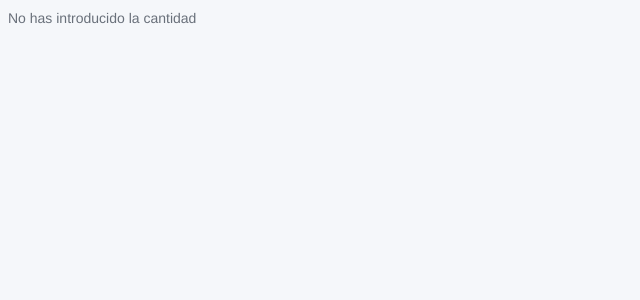
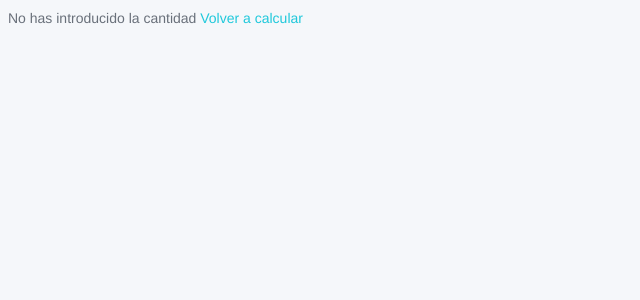
Before and after one commit to RafaelAybar/Mantis-rebirth, a PHP site: page /calculadora.php in a window 1280 px wide. Shown: the top 300 px of the page, without its empty margins (0-640 px from the left). Run offline with PHP 8.4, Linux system fonts and the light colour scheme.

Commit message:
Añadida la opción de volver a calcular

```diff
--- a/calculadora.php
+++ b/calculadora.php
@@ -10,11 +10,11 @@
 <?php
     //Comprobamos que no se puedan marcar las dos opciones a la vez
     if (isset($_POST['cantidad']) && isset($_POST['top2']) && isset($_POST['top3'])) {
-    die("Debes seleccionar entre top 2 o top 3");
+    die("Debes seleccionar entre top 2 o top 3 <a href='calculadora.html'> Volver a calcular</a>");
     }
     //Comprobamos que la cantidad no está vacía
     elseif (empty($_POST['cantidad'])) {
-        die("No has introducido la cantidad");
+        die("No has introducido la cantidad <a href='calculadora.html'> Volver a calcular</a>");
     }
     else{
         //Comprobamos que el dato introducido es un número
@@ -34,11 +34,11 @@
                 echo "Al primero le corresponden $prim €, al segundo $sec €, al tercero $terce €";
                 }
                 else {
-                die("Debes de seleccionar alguna de las opciones");
+                die("Debes de seleccionar alguna de las opciones <a href='calculadora.html'> Volver a calcular</a>");
             }
             }
           else {
-            die("La cantidad debe ser un valor numérico coherente");
+            die("La cantidad debe ser un valor numérico coherente. <a href='calculadora.html'> Volver a calcular</a>");
           }
         }
 ?>
```
